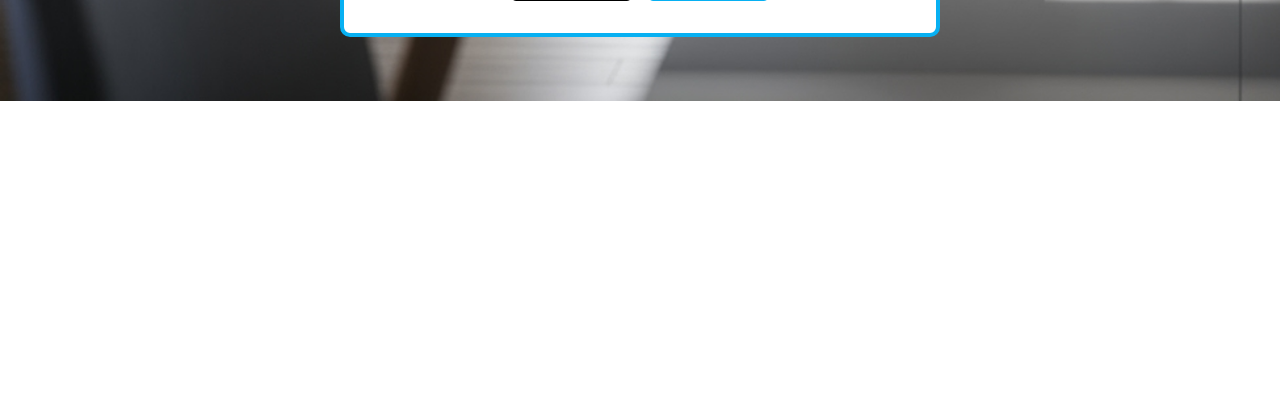
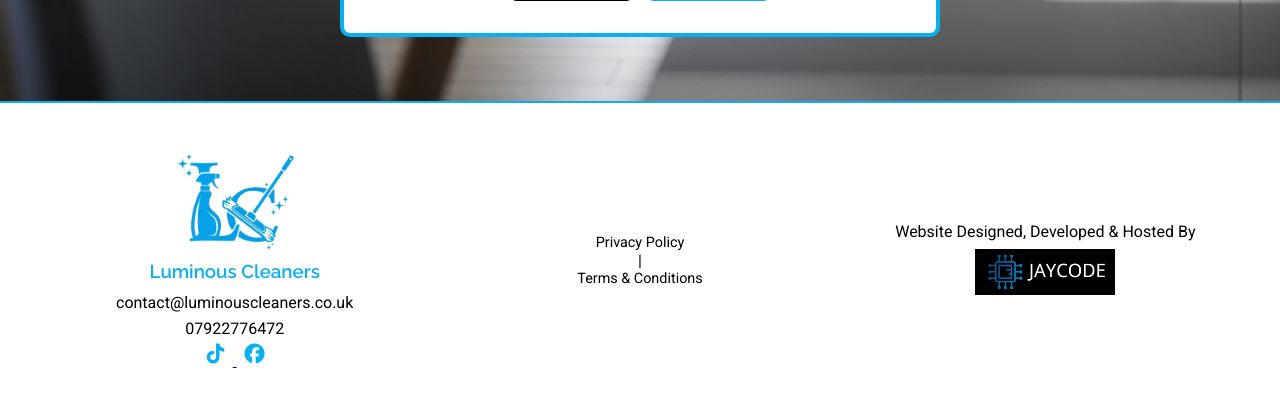
Before and after one commit to Jaycode88/LuminousCleaners, a Django app: page / in a window 1280 px wide. Shown: the part 4972-5390 px from the top of the page. Before the commit the page ends 5073 px from the top, so only its background shows below. Run offline with Django 5.2, Linux system fonts and the light colour scheme.

Commit message:
Add footer with fully responsive styling

```diff
--- /dev/null
+++ b/website/static/css/footer.css
@@ -0,0 +1,83 @@
+.footer {
+  background: white;
+  padding: 2rem;
+  display: flex;
+  justify-content: space-between;
+  align-items: center; /* vertically center columns */
+  flex-wrap: wrap;
+  border-top: 2px solid #07B0F2;
+  font-family: 'Roboto', sans-serif;
+  text-align: center; /* default for smaller screens */
+}
+
+/* Shared column styles */
+.footer-left,
+.footer-middle,
+.footer-right {
+  flex: 1 1 250px;
+  display: flex;
+  flex-direction: column;
+  align-items: center;    /* horizontal centering */
+  justify-content: center; /* vertical centering */
+  padding: 1rem;
+}
+
+/* Left Section */
+.footer-logo {
+  width: 120px;
+}
+
+.footer-company-name {
+  color: #07B0F2;
+  margin: 0.5rem 0;
+  font-family: 'Raleway', sans-serif;
+}
+
+.footer-contact {
+  color: black;
+  margin: 0.2rem 0;
+}
+
+.footer-social img {
+  width: 25px;
+  height: 25px;
+  margin: 0 5px;
+}
+
+/* Middle Section */
+.footer-middle a {
+  color: black;
+  text-decoration: none;
+  font-size: 0.9rem;
+}
+
+.footer-middle a:hover {
+  text-decoration: underline;
+}
+
+.footer-middle span {
+  margin: 0 0.5rem;
+  color: black;
+}
+
+/* Right Section */
+.footer-right p {
+  margin: 0 0 0.5rem 0;
+  color: black;
+  text-align: center;
+}
+
+.jaycode-logo {
+  width: 140px;
+}
+
+/* Responsive Layout */
+@media (max-width: 768px) {
+  .footer {
+    flex-direction: column;
+  }
+
+  .footer-left, .footer-middle, .footer-right {
+    margin-bottom: 1.5rem;
+  }
+}
--- a/website/templates/base.html
+++ b/website/templates/base.html
@@ -15,6 +15,7 @@
   <link rel="stylesheet" href="{% static 'css/gallery.css' %}">
   <link rel="stylesheet" href="{% static 'reviews/css/reviews.css' %}">
   <link rel="stylesheet" href="{% static 'contact/css/contact.css' %}">
+  <link rel="stylesheet" href="{% static 'css/footer.css' %}">
 
   </head>
 <body>
--- a/website/templates/index.html
+++ b/website/templates/index.html
@@ -8,6 +8,7 @@
   {% include 'sections/gallery.html' %}
   {% include 'reviews/reviews_section.html' %}
   {% include 'contact/contact.html' with form=contact_form %}
+  {% include 'sections/footer.html' %}
 
 
 {% endblock %}
--- /dev/null
+++ b/website/templates/sections/footer.html
@@ -0,0 +1,31 @@
+{% load static %}
+
+<footer class="footer">
+  <div class="footer-left">
+    <img src="{% static 'img/logo.png' %}" alt="Luminous Cleaners Logo" class="footer-logo">
+    <h3 class="footer-company-name">Luminous Cleaners</h3>
+    <p class="footer-contact">contact@luminouscleaners.co.uk</p>
+    <p class="footer-contact">07922776472</p>
+    <div class="footer-social">
+      <a href="https://www.tiktok.com" target="_blank">
+        <img src="{% static 'img/icons/tiktok.ico' %}" alt="TikTok">
+      </a>
+      <a href="https://www.facebook.com" target="_blank">
+        <img src="{% static 'img/icons/facebook.ico' %}" alt="Facebook">
+      </a>
+    </div>
+  </div>
+
+  <div class="footer-middle">
+    <a href="#">Privacy Policy</a>
+    <span>|</span>
+    <a href="#">Terms & Conditions</a>
+  </div>
+
+  <div class="footer-right">
+    <p>Website Designed, Developed & Hosted By</p>
+    <a href="https://jaycode.co.uk" target="_blank">
+      <img src="{% static 'img/jcode-logo.png' %}" alt="Jaycode Logo" class="jaycode-logo">
+    </a>
+  </div>
+</footer>
```
Also changed, not shown: website/static/img/jcode-logo.png (added).
